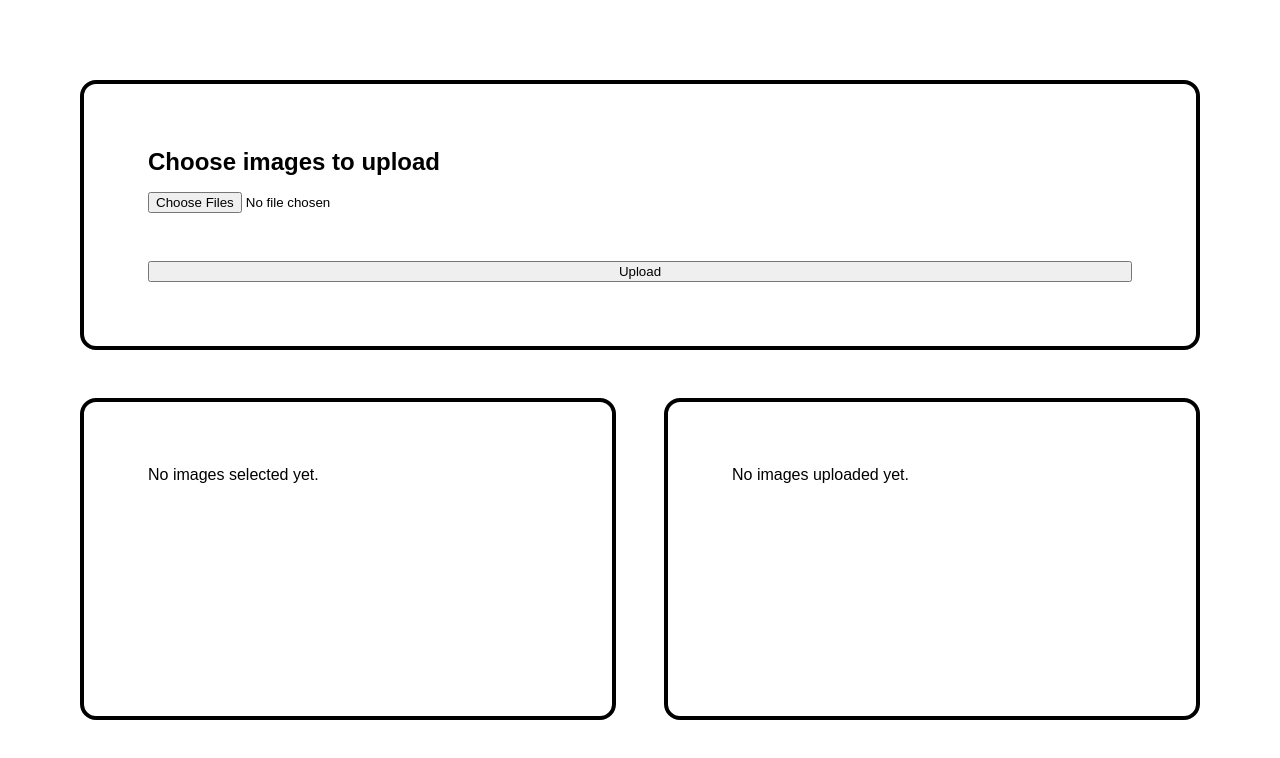
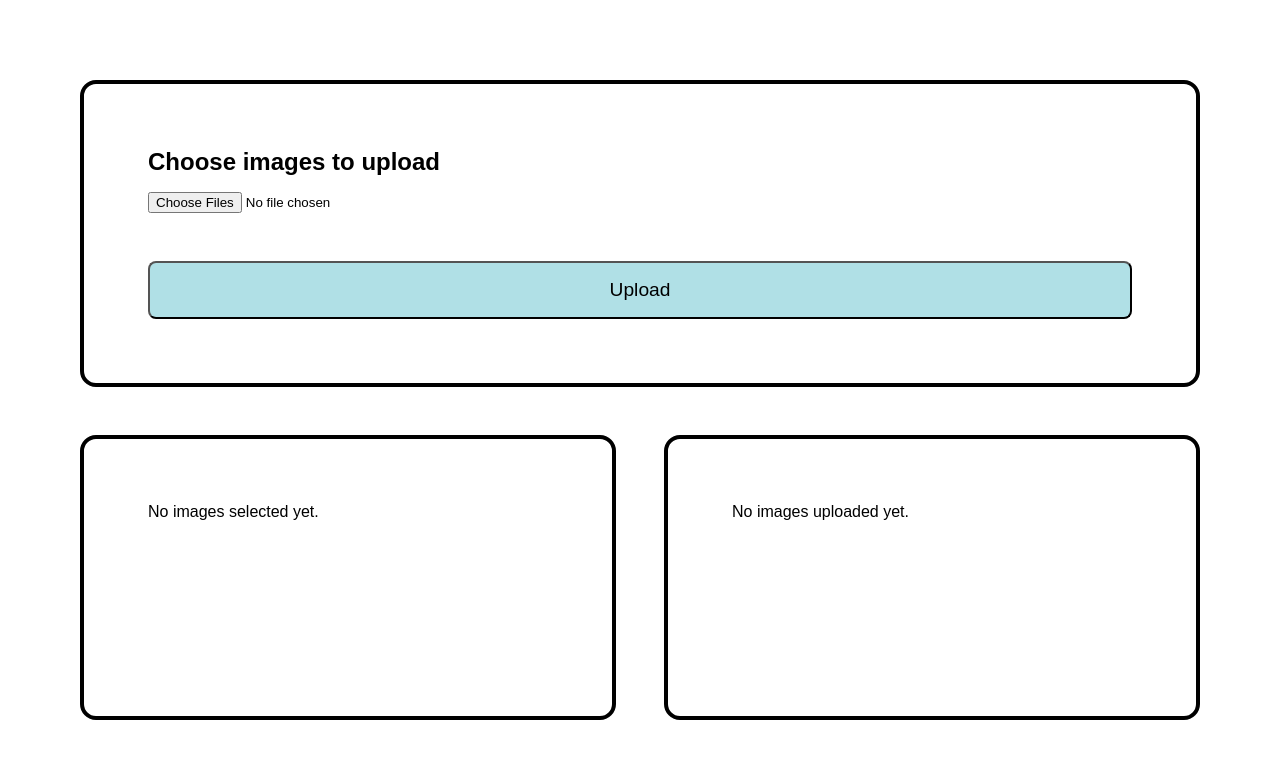
Before and after one commit to bradgarropy/cloudinary-upload-demo, a website built with Vite: page index.html in a window 1280 px wide. Built offline with nearby package versions, Linux system fonts and the light colour scheme; what @cloudinary/url-gen would draw is missing.

Commit message:
update button styles.

```diff
--- a/src/style.css
+++ b/src/style.css
@@ -21,6 +21,19 @@ img {
 
 #upload input {
     margin-bottom: 3rem;
+}
+
+#upload button {
+    padding: 1rem 3rem;
+    border-radius: 0.5rem;
+    background-color: powderblue;
+    font-size: 1.2rem;
+    font-weight: 500;
+    cursor: pointer;
+}
+
+#upload button:hover {
+    background-color: lightblue;
 }
 
 #imagesToUpload ul {
```
